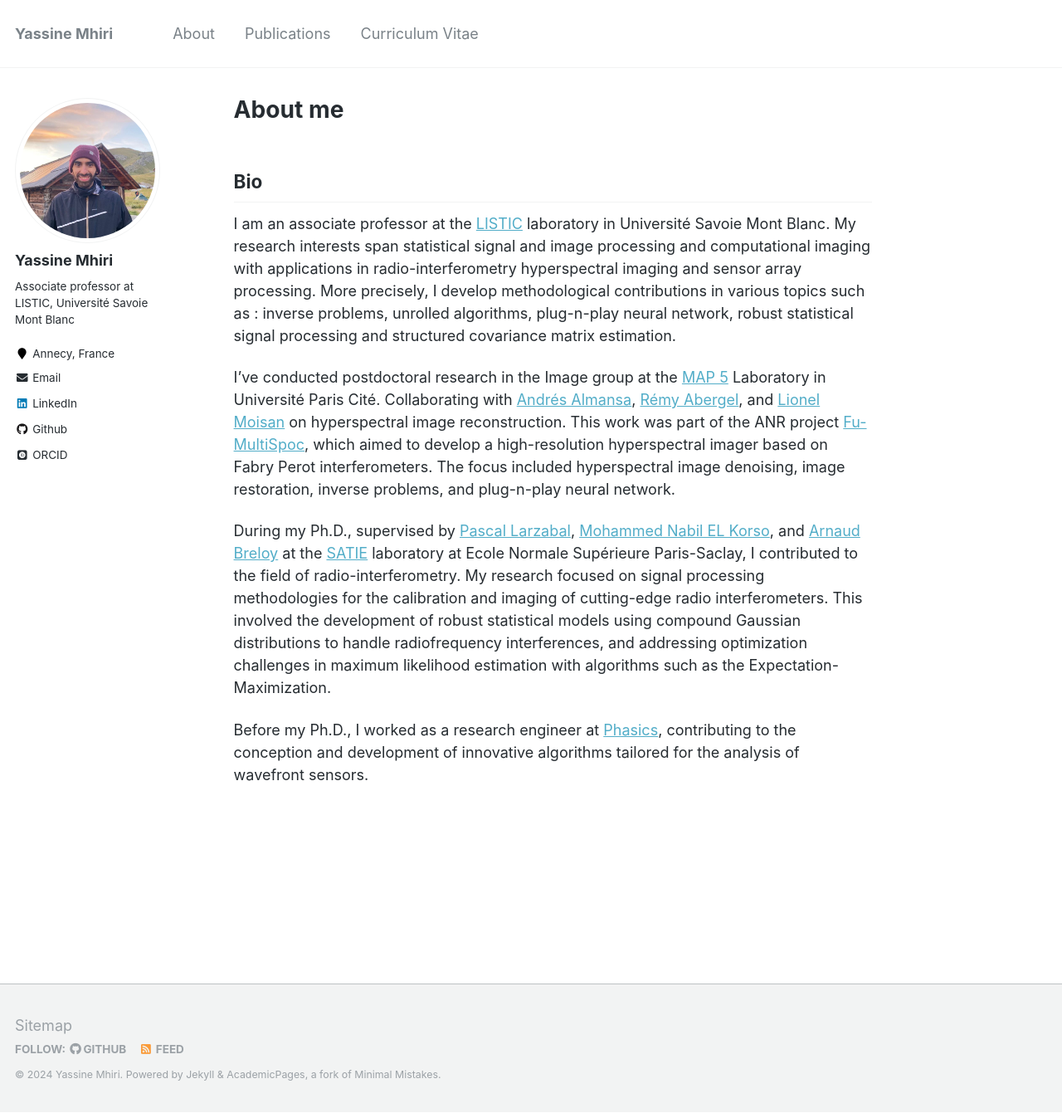
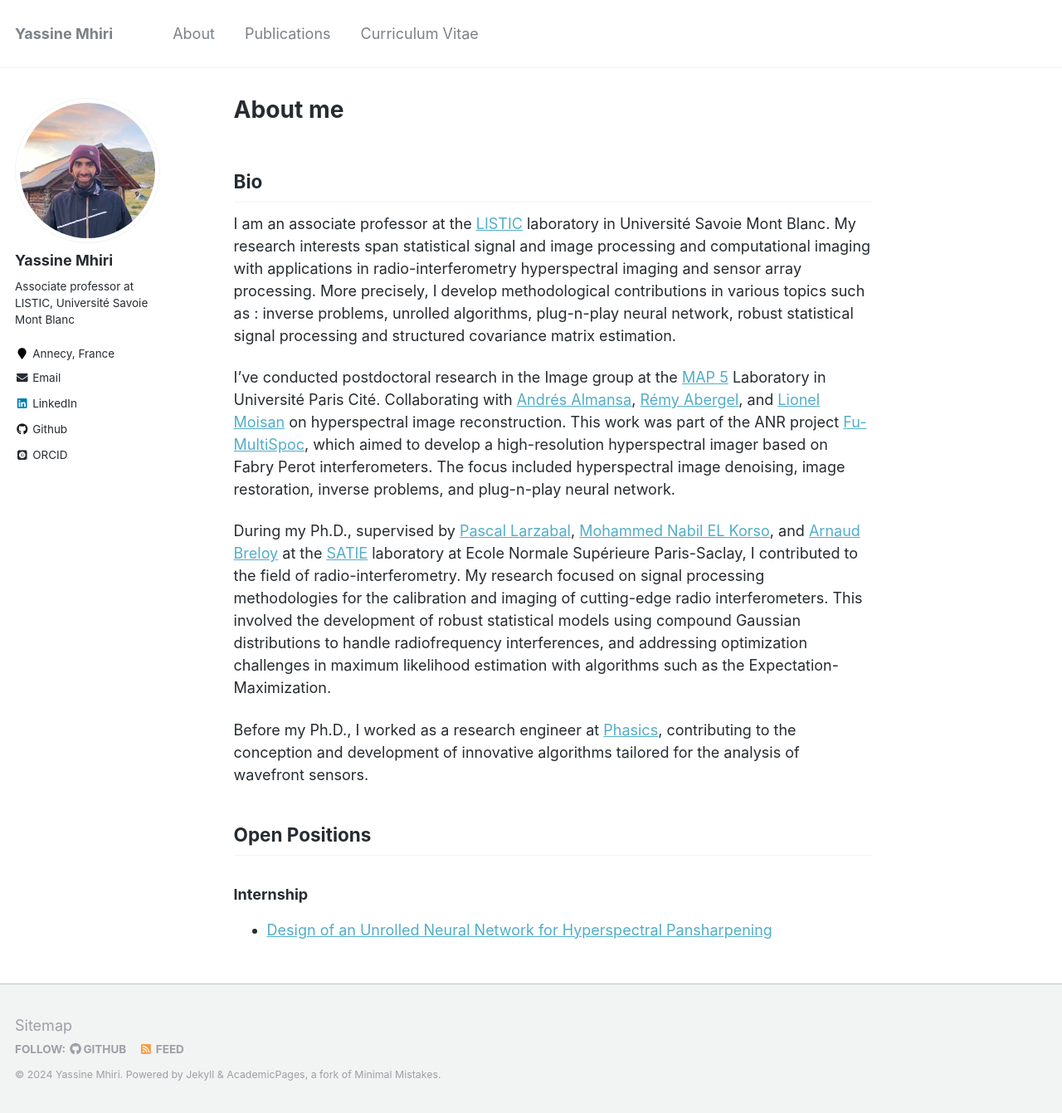
Before and after one commit to y-mhiri/y-mhiri.github.io, a Jekyll site: the page built from _pages/about.md, in a window 1280 px wide and 1341 px high. Shown: the whole window at 83% size. Built offline with Jekyll 4.4.1, drawn with Linux system fonts in a browser that asks for light colours; some web fonts are replaced.

Commit message:
intership position added

```diff
--- a/_pages/about.md
+++ b/_pages/about.md
@@ -30,3 +30,9 @@ Practical experiments with real data have showcased the effectiveness of the pro
 
 Furthermore, I explored the application of deep learning methods in the context of radio interferometers. Leveraging the effectiveness of deep learning tools, I proposed an informed neural network architecture derived from a robust statistical model. This architecture aims to achieve robustness to data interferences through supervised learning in the realm of radio interferometric imaging.
 Supervised by Pascal Larzabal, co-supervised by Mohammed Nabil El Korso and Arnaud Breloy, and supported by a doctoral contract from the University Paris-Saclay, my research has resulted in meaningful contributions, including the publication of two journal papers and multiple communications on national and international conferences. -->
+
+## Open Positions
+
+### Internship
+
+- [Design of an Unrolled Neural Network for Hyperspectral Pansharpening]({{ site.url }}/assets/stages/2024-2025_sujet_stage.pdf)
```
Also changed, not shown: 1 other file.
